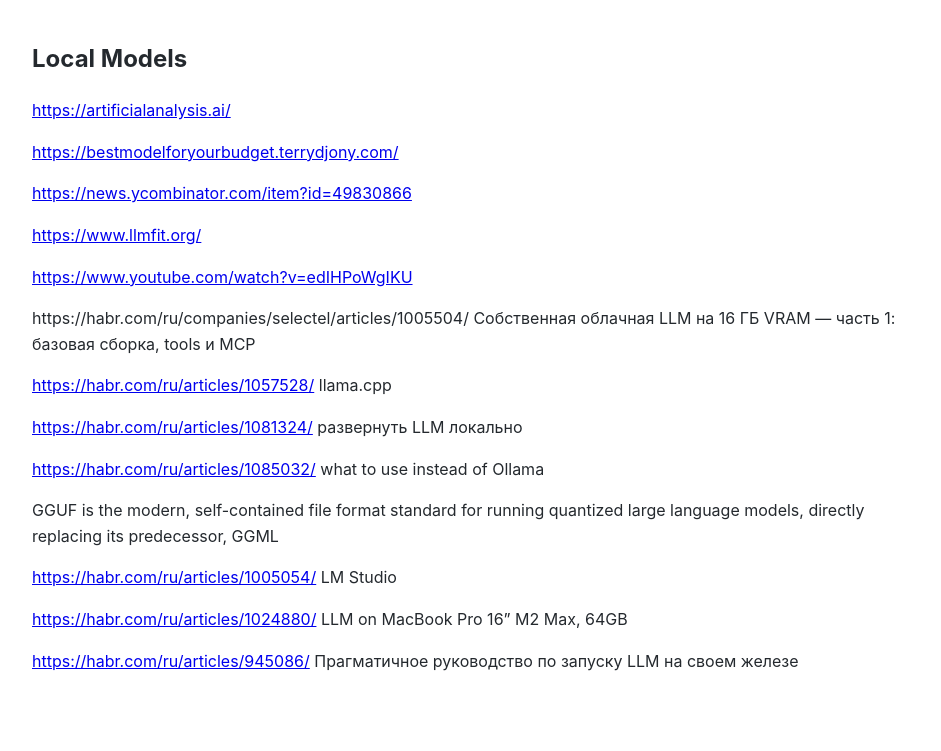
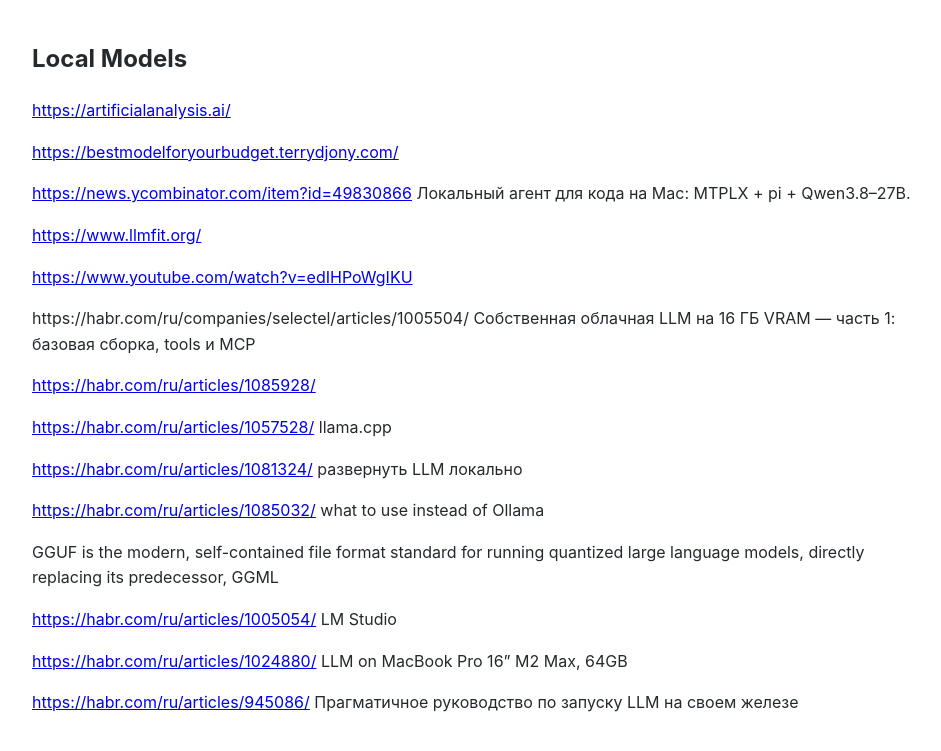
Before and after one commit to Michael-Lubinsky/michael-lubinsky.github.com, a Jekyll site: the page built from ml/local_llm.md, in a window 1280 px wide. Shown: the top 751 px of the page, without its empty margins (158-1099 px from the left). Built offline with Jekyll 4.4.1, drawn with Linux system fonts in a browser that asks for light colours; our own code applies the rules of GitHub Pages for plain Markdown files.

Commit message:
Update local_llm.md

```diff
--- a/ml/local_llm.md
+++ b/ml/local_llm.md
@@ -4,13 +4,15 @@
 
 <https://bestmodelforyourbudget.terrydjony.com/>
 
-<https://news.ycombinator.com/item?id=49830866>
+<https://news.ycombinator.com/item?id=49830866> Локальный агент для кода на Mac: MTPLX + pi + Qwen3.8–27B.
 
 <https://www.llmfit.org/>
 
 <https://www.youtube.com/watch?v=edIHPoWgIKU>
 
 https://habr.com/ru/companies/selectel/articles/1005504/  Собственная облачная LLM на 16 ГБ VRAM — часть 1: базовая сборка, tools и MCP
+
+<https://habr.com/ru/articles/1085928/>
 
 <https://habr.com/ru/articles/1057528/>  llama.cpp
 
```
